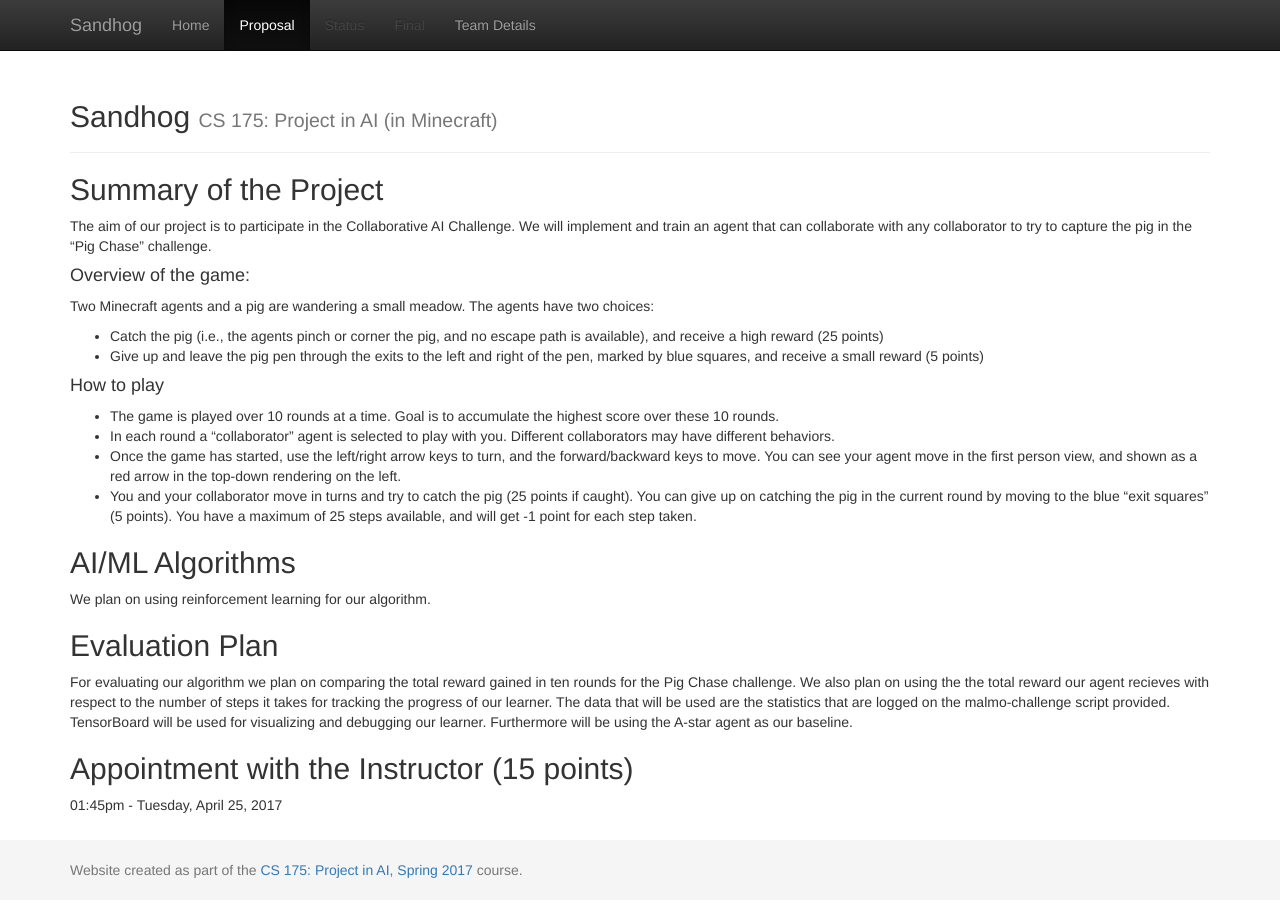
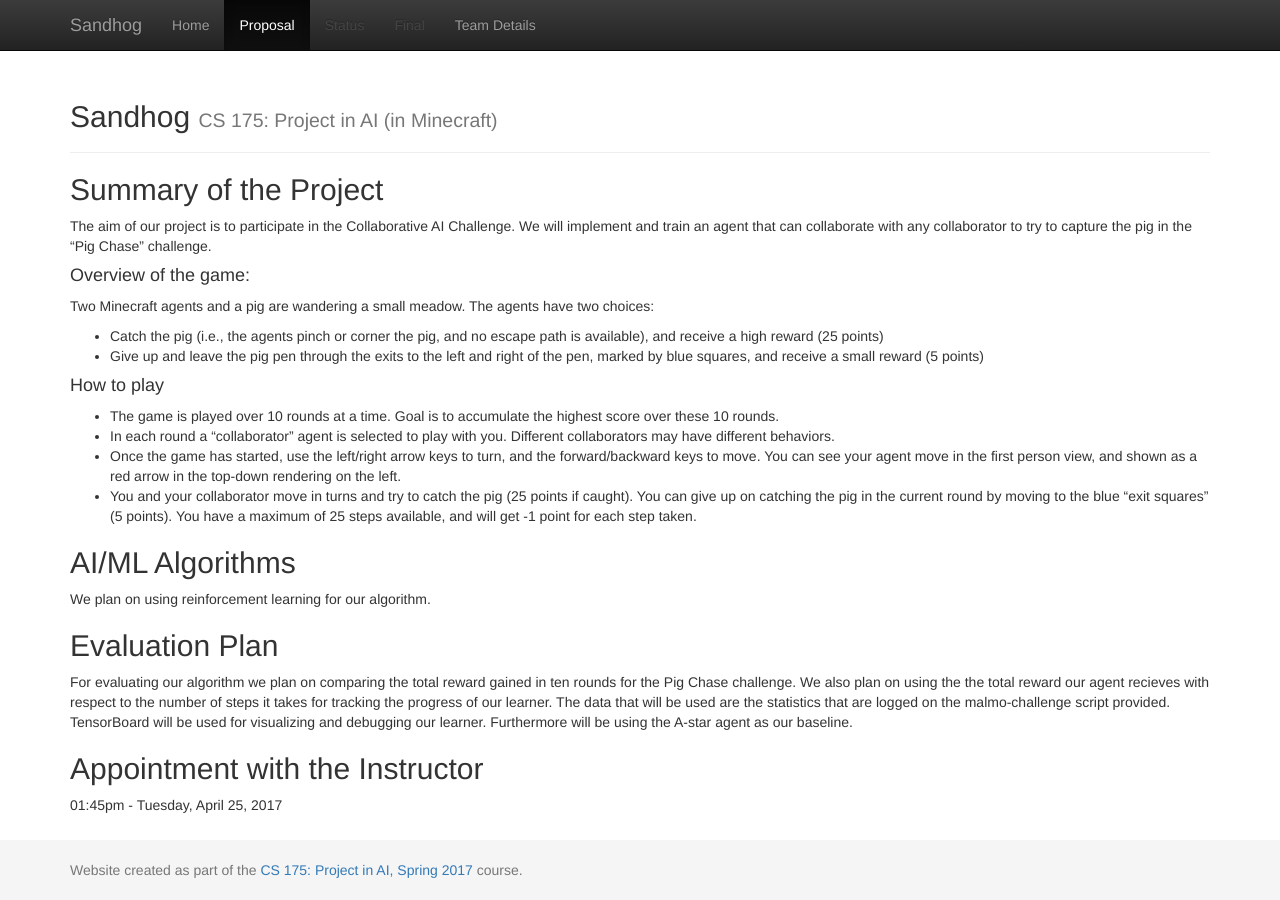
Before and after one commit to hfloresr/Sandhog, a Jekyll site: the page built from docs/proposal.md, in a window 1280 px wide. Built offline with Jekyll 4.4.1, drawn with Linux system fonts in a browser that asks for light colours.

Commit message:
Update proposal.md

```diff
--- a/docs/proposal.md
+++ b/docs/proposal.md
@@ -24,5 +24,5 @@ We plan on using reinforcement learning for our algorithm.
 For evaluating our algorithm we plan on comparing the total reward gained in ten rounds for the Pig Chase challenge. We also plan on using the the total reward our agent recieves with respect to the number of steps it takes for tracking the progress of our learner. The data that will be used are the statistics that are logged on the malmo-challenge script provided. TensorBoard will be used for visualizing and debugging our learner. Furthermore will be using the A-star agent as our baseline.
 
 
-## Appointment with the Instructor (15 points)
+## Appointment with the Instructor
 01:45pm - Tuesday, April 25, 2017
```
